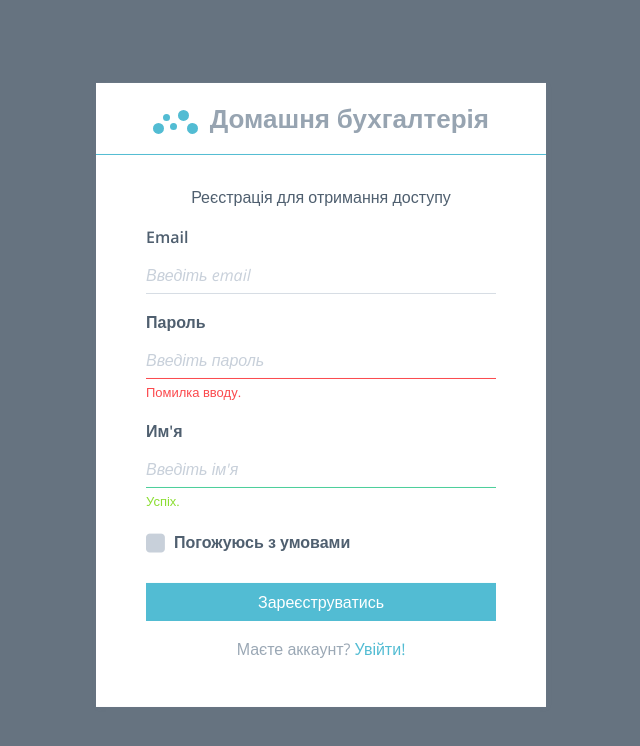
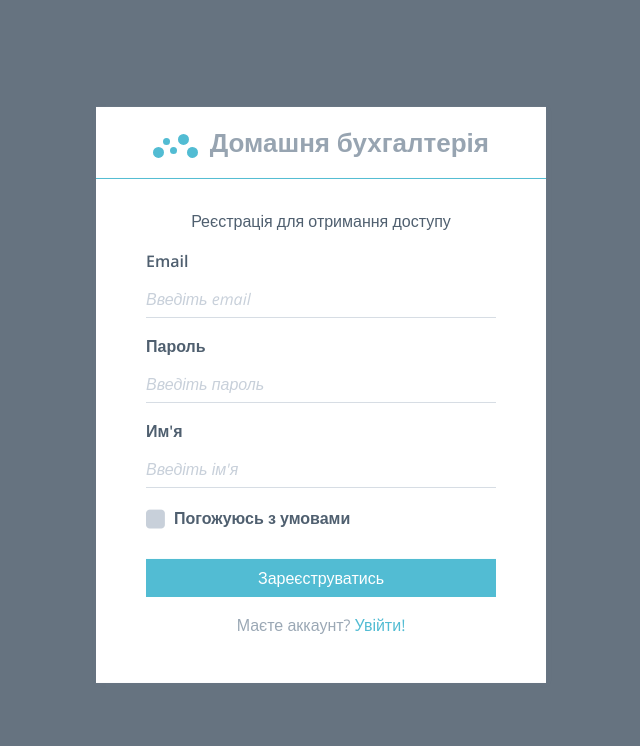
Before and after one commit to vaReliy/penny, an Angular app: page /registration in a window 1280 px wide. Shown: the top 746 px of the page, without its empty margins (319-959 px from the left). Built offline with nearby package versions, Linux system fonts and the light colour scheme.

Commit message:
added form validators and hints

```diff
--- a/src/app/auth/auth.module.ts
+++ b/src/app/auth/auth.module.ts
@@ -1,4 +1,6 @@
+import { CommonModule } from '@angular/common';
 import { NgModule } from '@angular/core';
+import { ReactiveFormsModule } from '@angular/forms';
 
 import { AuthRoutingModule } from './auth-routing.module';
 import { AuthComponent } from './auth.component';
@@ -12,7 +14,9 @@ import { RegistrationComponent } from './registration/registration.component';
     AuthComponent
   ],
   imports: [
-    AuthRoutingModule
+    AuthRoutingModule,
+    ReactiveFormsModule,
+    CommonModule
   ]
 })
 
--- a/src/app/auth/login/login.component.html
+++ b/src/app/auth/login/login.component.html
@@ -1,25 +1,41 @@
 <p class="text-xs-center">Увійдіть для роботи</p>
-<form>
-  <div class="form-group">
+<form [formGroup]="form" (ngSubmit)="onSubmit()">
+  <div class="form-group" [ngClass]="{'has-error': hasFormError()}">
     <label for="email">Email</label>
     <input
       type="text"
       class="form-control underlined"
       id="email"
       placeholder="Введіть ваш email"
+      formControlName="email"
     >
+    <span class="form-help-text" *ngIf="hasFormError()">
+      <span *ngIf="form.get('email')['errors'] && form.get('email')['errors']['required']">{{showErrorMessage('required')}}</span>
+      <span *ngIf="form.get('email')['errors'] && form.get('email')['errors']['email']">{{showErrorMessage('email')}}</span>
+    </span>
   </div>
-  <div class="form-group">
+  <div class="form-group" [ngClass]="{'has-error': hasFormError()}">
     <label for="password">Пароль</label>
     <input
       type="password"
       class="form-control underlined"
       id="password"
       placeholder="Пароль"
+      formControlName="password"
     >
+    <span class="form-help-text" *ngIf="hasFormError()">
+      <span *ngIf="form.get('password')['errors'] && form.get('password')['errors']['required']">{{showErrorMessage('required')}}</span>
+      <span *ngIf="form.get('password')['errors'] && form.get('password')['errors']['minlength']">{{showErrorMessage('minlength', form.get('password')['errors']['minlength'])}}</span>
+    </span>
   </div>
   <div class="form-group">
-    <button type="submit" class="btn btn-block btn-primary">Увійти</button>
+    <button
+      type="submit"
+      class="btn btn-block btn-primary"
+      [disabled]="form.invalid"
+    >
+      Увійти
+    </button>
   </div>
   <div class="form-group">
     <p class="text-muted text-xs-center">
--- a/src/app/auth/login/login.component.ts
+++ b/src/app/auth/login/login.component.ts
@@ -1,4 +1,5 @@
 import { Component, OnInit } from '@angular/core';
+import { FormBuilder, Validators } from '@angular/forms';
 
 @Component({
   selector: 'app-login',
@@ -6,10 +7,33 @@ import { Component, OnInit } from '@angular/core';
   styleUrls: ['./login.component.scss']
 })
 export class LoginComponent implements OnInit {
+  form = this.fb.group({
+    email: this.fb.control(null, [Validators.required, Validators.email]),
+    password: this.fb.control(null, [Validators.required, Validators.minLength(6)])
+  });
 
-  constructor() { }
+  constructor(
+    private fb: FormBuilder
+  ) { }
 
   ngOnInit() {
   }
 
+  hasFormError() {
+    return this.form.invalid && this.form.touched;
+  }
+
+  showErrorMessage(error: string, e?: {requiredLength?: number}) {
+    switch (error) {
+      case 'required': return 'Обовʼязвове поле.';
+      case 'email': return 'Не коректний Email';
+      case 'minlength': return `Довжина поля має бути не меншою за ${e.requiredLength} символів`;
+      default: return '';
+    }
+  }
+
+  onSubmit() {
+    console.log(this.form);
+  }
+
 }
--- a/src/app/auth/registration/registration.component.html
+++ b/src/app/auth/registration/registration.component.html
@@ -1,33 +1,46 @@
 <p class="text-xs-center">Реєстрація для отримання доступу</p>
-<form>
-  <div class="form-group">
+<form [formGroup]="form" (ngSubmit)="onSubmit()">
+  <div class="form-group" [ngClass]="{'has-error': hasFormError()}">
     <label for="email">Email</label>
     <input
+      formControlName="email"
       type="text"
       class="form-control underlined"
       id="email"
       placeholder="Введіть email"
     >
+    <span class="form-help-text" *ngIf="hasFormError()">
+      <span *ngIf="form.get('email')['errors'] && form.get('email')['errors']['required']">{{showErrorMessage('required')}}</span>
+      <span *ngIf="form.get('email')['errors'] && form.get('email')['errors']['email']">{{showErrorMessage('email')}}</span>
+    </span>
   </div>
-  <div class="form-group has-error">
+  <div class="form-group" [ngClass]="{'has-error': hasFormError()}">
     <label for="password">Пароль</label>
     <input
+      formControlName="password"
       type="password"
       class="form-control underlined"
       id="password"
       placeholder="Введіть пароль"
     >
-    <span class="form-help-text">Помилка вводу.</span>
+    <span class="form-help-text" *ngIf="hasFormError()">
+      <span *ngIf="form.get('password')['errors'] && form.get('password')['errors']['required']">{{showErrorMessage('required')}}</span>
+      <span *ngIf="form.get('password')['errors'] && form.get('password')['errors']['minlength']">{{showErrorMessage('minlength', form.get('password')['errors']['minlength'])}}</span>
+    </span>
   </div>
-  <div class="form-group has-success">
+  <div class="form-group" [ngClass]="{'has-error': hasFormError()}">
     <label for="name">Им'я</label>
     <input
+      formControlName="name"
       type="text"
       class="form-control underlined"
       id="name"
       placeholder="Введіть ім'я"
     >
-    <span class="form-help-text">Успіх.</span>
+    <span class="form-help-text" *ngIf="hasFormError()">
+      <span *ngIf="form.get('name')['errors'] && form.get('name')['errors']['required']">{{showErrorMessage('required')}}</span>
+      <span *ngIf="form.get('name')['errors'] && form.get('name')['errors']['minlength']">{{showErrorMessage('minlength', form.get('name')['errors']['minlength'])}}</span>
+    </span>
   </div>
   <div class="form-group">
     <label for="agree">
--- a/src/app/auth/registration/registration.component.ts
+++ b/src/app/auth/registration/registration.component.ts
@@ -1,4 +1,5 @@
 import { Component, OnInit } from '@angular/core';
+import { FormBuilder, Validators } from '@angular/forms';
 
 @Component({
   selector: 'app-registration',
@@ -6,10 +7,34 @@ import { Component, OnInit } from '@angular/core';
   styleUrls: ['./registration.component.scss']
 })
 export class RegistrationComponent implements OnInit {
+  form = this.fb.group({
+    email: this.fb.control(null, [Validators.required, Validators.email]),
+    password: this.fb.control(null, [Validators.required, Validators.minLength(6)]),
+    name: this.fb.control(null, [Validators.required, Validators.minLength(4)])
+  });
 
-  constructor() { }
+  constructor(
+    private fb: FormBuilder
+  ) { }
 
   ngOnInit() {
   }
 
+  hasFormError() {
+    return this.form.invalid && this.form.touched;
+  }
+
+  showErrorMessage(error: string, e?: {requiredLength?: number}) {
+    switch (error) {
+      case 'required': return 'Обовʼязвове поле.';
+      case 'email': return 'Не коректний Email';
+      case 'minlength': return `Довжина поля має бути не меншою за ${e.requiredLength} символів`;
+      default: return '';
+    }
+  }
+
+  onSubmit() {
+    console.log(this.form);
+  }
+
 }
```
